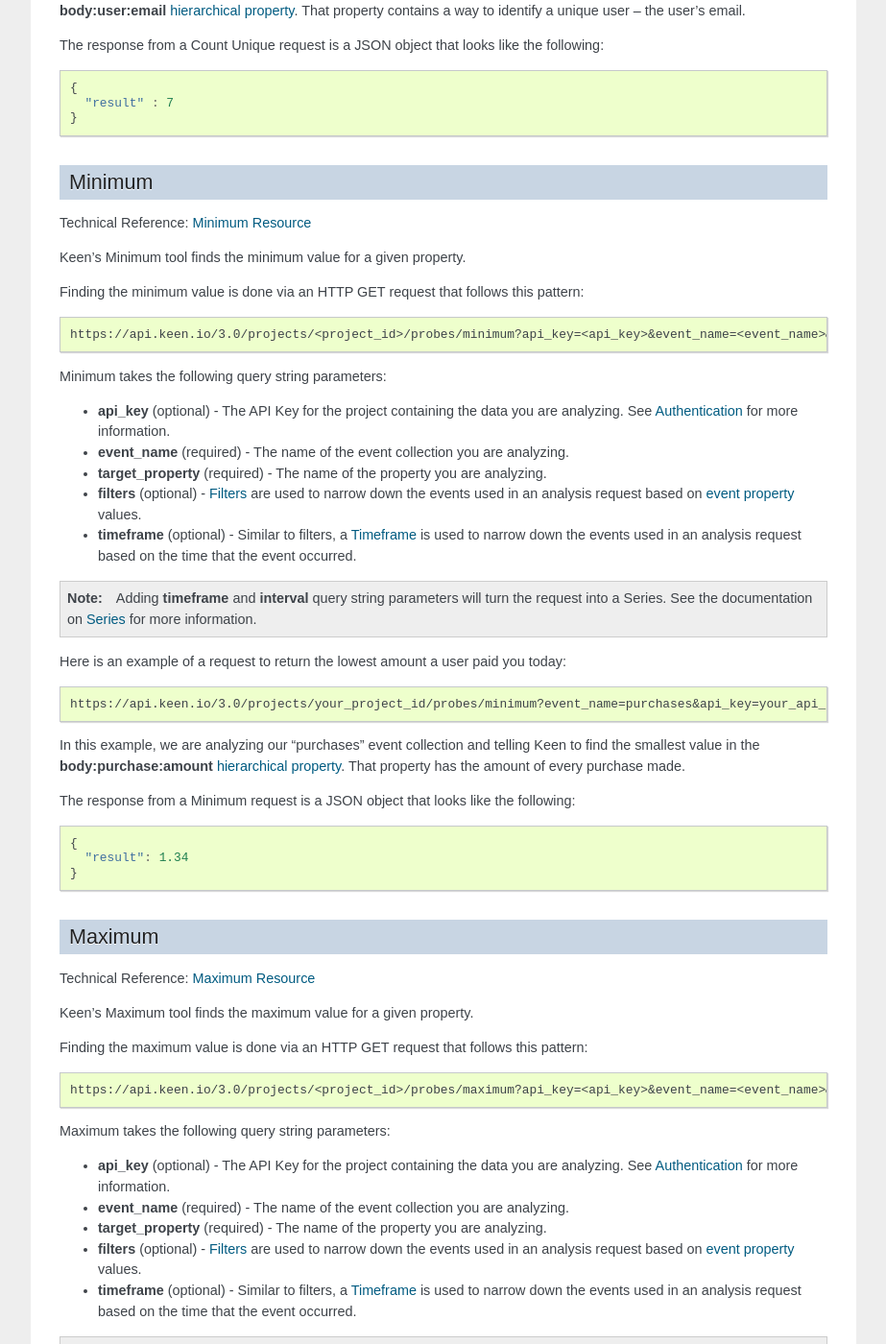
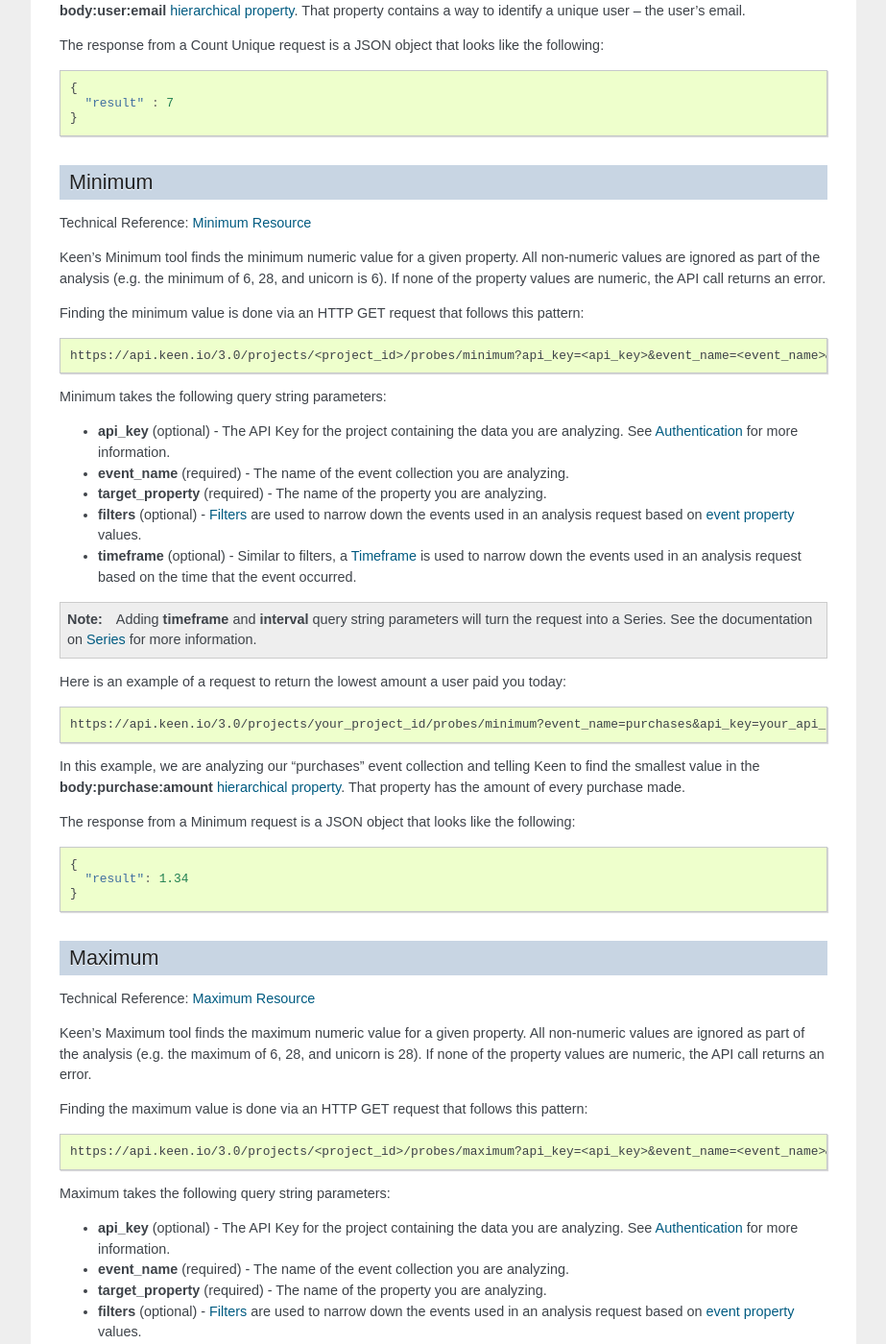
Before and after one commit to keenlabs/Keen-Docs, a Sphinx documentation site: the page built from source/data_analysis/metrics.rst, in a window 1280 px wide and 1400 px high, scrolled down 2131 px. Shown: the whole window at 96% size, without its empty margins (198-1121 px from the left). Built offline with Sphinx 7.4.7, drawn with Linux system fonts in a browser that asks for light colours; some of the changed text lies outside the part shown.

Commit message:
added notes for non-numeric values

```diff
--- a/source/data_analysis/metrics.rst
+++ b/source/data_analysis/metrics.rst
@@ -119,7 +119,7 @@
 =======
 Technical Reference: :ref:`minimum-resource`
 
-Keen's Minimum tool finds the minimum value for a given property.
+Keen's Minimum tool finds the minimum numeric value for a given property. All non-numeric values are ignored as part of the analysis (e.g. the minimum of 6, 28, and unicorn is 6). If none of the property values are numeric, the API call returns an error.
 
 Finding the minimum value is done via an HTTP GET request that follows this pattern:
 
@@ -153,7 +153,7 @@
 =======
 Technical Reference: :ref:`maximum-resource`
 
-Keen's Maximum tool finds the maximum value for a given property.
+Keen's Maximum tool finds the maximum numeric value for a given property. All non-numeric values are ignored as part of the analysis (e.g. the maximum of 6, 28, and unicorn is 28). If none of the property values are numeric, the API call  returns an error.
 
 Finding the maximum value is done via an HTTP GET request that follows this pattern:
 
@@ -187,7 +187,7 @@
 =======
 Technical Reference: :ref:`average-resource`
 
-Keen's Average tool finds the average value for a given property.
+Keen's Average tool finds the average value for a given property. All non-numeric values are ignored as part of the analysis (e.g. the average of 6, 28, and unicorn is 17). If none of the property values are numeric, the API call returns an error.
 
 Finding the average value is done via an HTTP GET request that follows this pattern:
 
@@ -221,7 +221,7 @@
 ====
 Technical Reference: :ref:`sum-resource`
 
-Keen's Sum tool finds the sum of all values for a given property.
+Keen's Sum tool finds the sum of all numeric values for a given property. All non-numeric values are ignored as part of the analysis (e.g. the sum of 6, 28, and unicorn is 34). If none of the property values are numeric, the API call  returns an error.
 
 Finding the sum value is done via an HTTP GET request that follows this pattern:
 
```
Also changed, not shown: source/api/reference.rst (+4 -4 lines).
